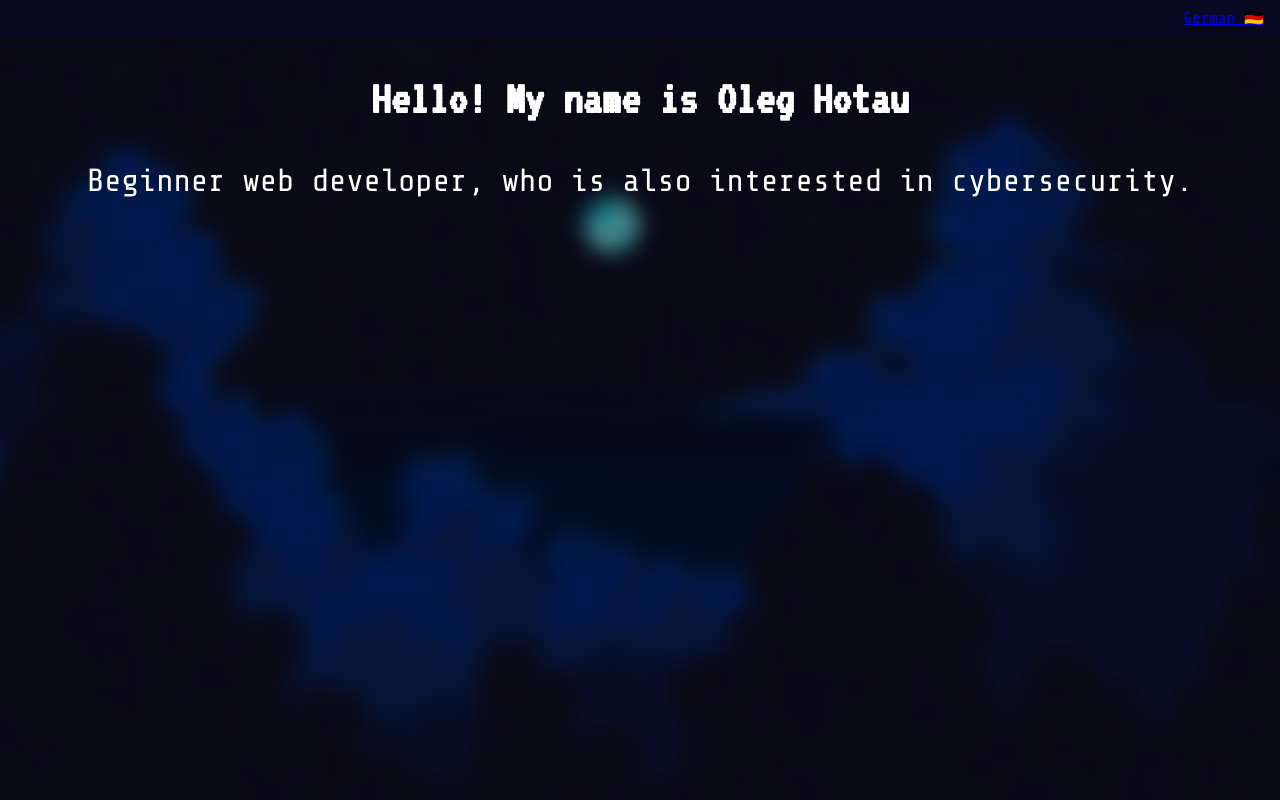
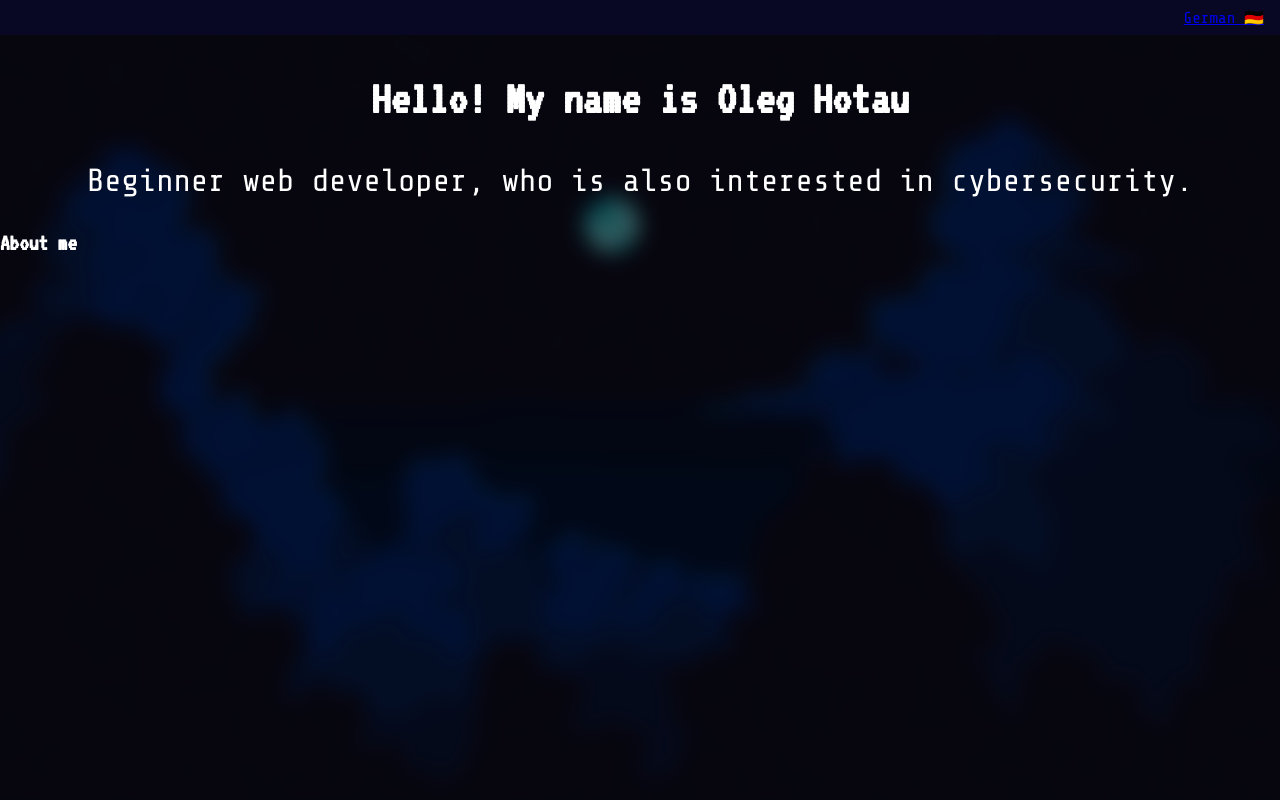
Before and after one commit to ReisSaigyouji/portfolio, a website: page index.html in a window 1280 px wide. Drawn offline with nearby package versions, Linux system fonts and the light colour scheme.

Commit message:
Made more readable

```diff
--- a/index.html
+++ b/index.html
@@ -20,6 +20,12 @@
             <p>Beginner web developer, who is also interested in cybersecurity.</p>
         </section>
     </header>
+
+    <main>
+        <section>
+            <h2>About me</h2>
+        </section>
+    </main>
 </body>
 
 </html>
--- a/main.css
+++ b/main.css
@@ -28,7 +28,7 @@ body::after {
     left: 0;
     width: 100%;
     height: 100%;
-    background-color: rgba(0, 0, 0, 0.4);
+    background-color: rgba(0, 0, 0, 0.6);
     z-index: -1;
 }
 
```
